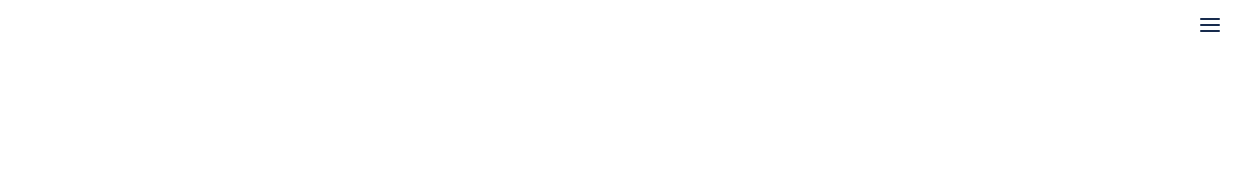
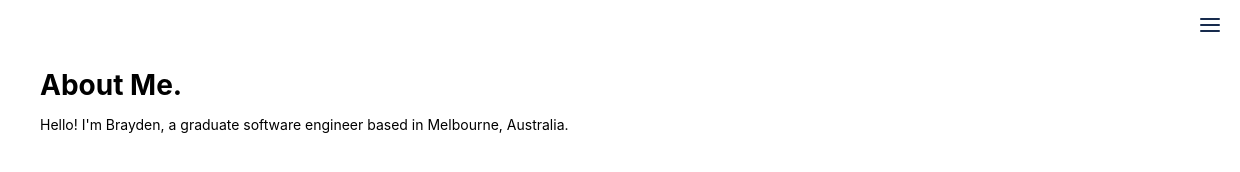
Before and after one commit to braydenk/portfolio, a Gatsby site: page /about in a window 1280 px wide. Shown: the full height of the page, 40-1280 px from the left. Built offline with nearby package versions, Linux system fonts and the light colour scheme; Gatsby itself is replaced by a stand-in of ours.

Commit message:
Added styles and content to about page

```diff
--- a/src/components/header.js
+++ b/src/components/header.js
@@ -101,15 +101,10 @@ const Header = () => {
 
       {isMenuVisible && (
         <DropdownMenu>
-          {/* <CloseMenuContainer>
-            <MenuButton onClick={toggleMenu}>
-              <img src={closeIcon} alt="close-button" />
-            </MenuButton>
-          </CloseMenuContainer> */}
           <NavList>
             <HeaderLink to="/">Home</HeaderLink>
-            <HeaderLink to="/">Projects</HeaderLink>
-            <HeaderLink to="/">About</HeaderLink>
+            <HeaderLink to="/projects">Projects</HeaderLink>
+            <HeaderLink to="/about">About</HeaderLink>
           </NavList>
         </DropdownMenu>
       )}
--- a/src/components/layout.js
+++ b/src/components/layout.js
@@ -6,7 +6,16 @@ const Layout = ({ children, background }) => {
     <>
       <div style={{ height: "100vh", backgroundColor: background }}>
         <Header />
-        <main style={{ display: "flex", height: "100%" }}>{children}</main>
+        <main
+          style={{
+            display: "flex",
+            height: "100%",
+            flexDirection: "column",
+            margin: "1rem 5rem",
+          }}
+        >
+          {children}
+        </main>
       </div>
     </>
   )
--- a/src/pages/about.js
+++ b/src/pages/about.js
@@ -1,8 +1,19 @@
 import React from "react"
 import Layout from "../components/layout"
+import styled from "styled-components"
+
+const Text = styled.p`
+  margin-top: 1rem;
+  font-size: 14px;
+`
 
 const AboutPage = () => (
   <Layout>
+    <h1>About Me.</h1>
+    <Text>
+      Hello! I'm Brayden, a graduate software engineer based in Melbourne,
+      Australia.
+    </Text>
   </Layout>
 )
 
--- a/src/pages/projects.js
+++ b/src/pages/projects.js
@@ -3,6 +3,7 @@ import Layout from "../components/layout"
 
 const ProjectsPage = () => (
   <Layout>
+    <div>PROJECTS</div>
   </Layout>
 )
 
```
Also changed, not shown: src/pages/blog.js (deleted, +0 -9 lines), src/pages/index.js (+0 -9 lines).
